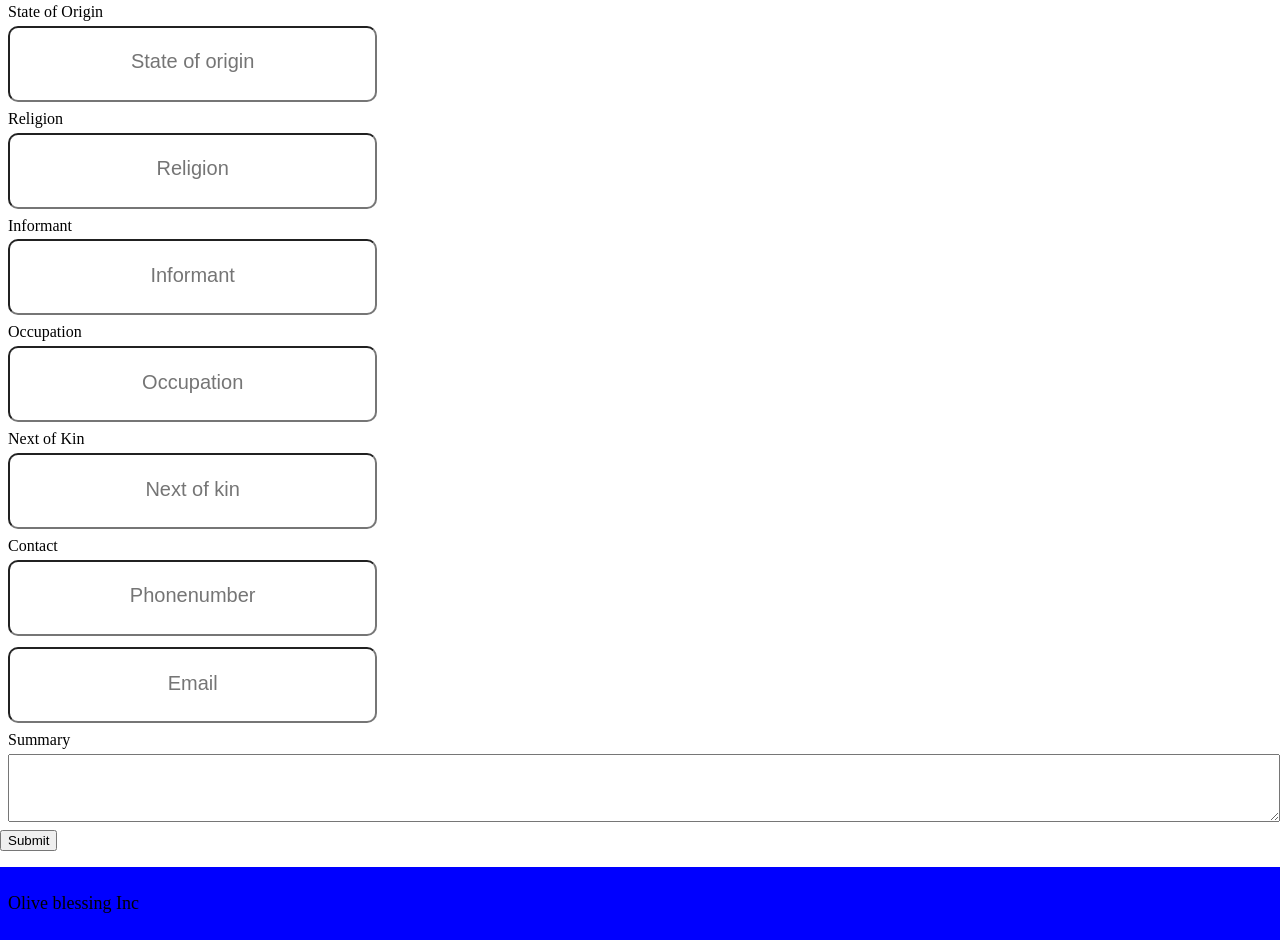
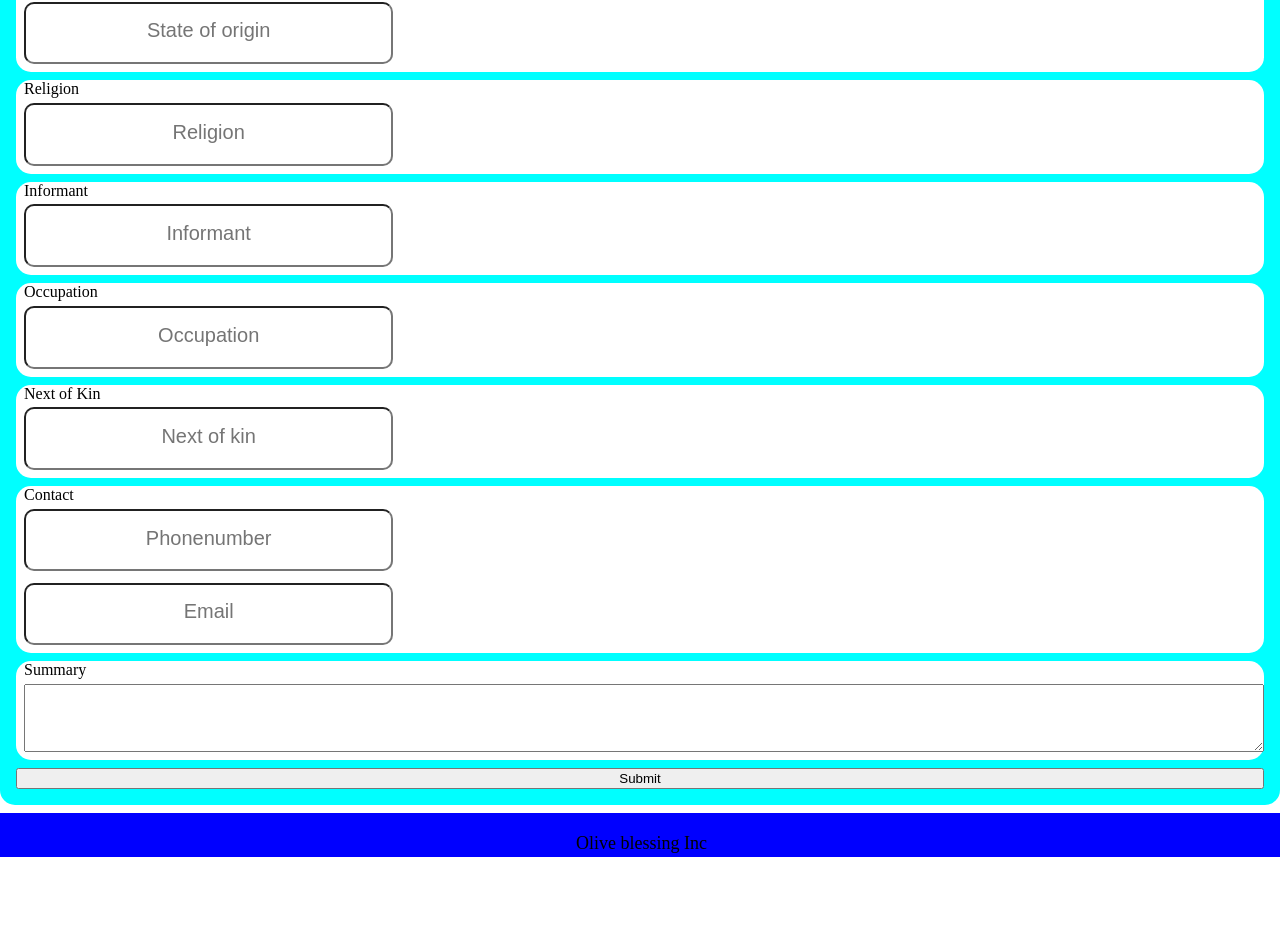
Before and after one commit to olive-blessings-HMS/HMS, a plain HTML site: page patientList.html in a window 1280 px wide. Shown: the part 705-1645 px from the top of the page. After the commit the page ends 1562 px from the top, so only its background shows below. Drawn offline with Linux system fonts and the light colour scheme.

Commit message:
some css fix

```diff
--- a/HMS.css
+++ b/HMS.css
@@ -1,7 +1,5 @@
 /* Homepage */
 html, body {
-    display: flex;
-    flex-direction: column;
     margin: 0;
     padding: 0;
 }
@@ -27,7 +25,6 @@
 
 .main {
     display: flex;
-    /* gap: 15vw; */
     margin-right: 4vw;
 }
 
@@ -81,7 +78,7 @@
 
 input {
     width: 25em;
-    height: 3em;
+    height: 2em;
     border-radius: 10px;
     padding: 1rem;
     margin-bottom: .5rem;
@@ -106,9 +103,12 @@
 footer {
     background-color:blue;
     width: 100%;
-    margin-top: 1rem;
-    padding: .5rem;
+    height: 2.5rem;
+    margin-top: 0.5rem;
+    padding: .1rem;
     font-size: large;
+    text-align: center;
+    align-items: center;
 }
 
 @media screen and (max-width: 500px) {
@@ -123,16 +123,16 @@
 /* patient registration */
 #patient-registration {
     display: grid;
-    gap: .5rem;
+    gap: .4rem;
     padding: .2em;
 }
 
-.required-details {
+#patient-details {
     display: grid;
     gap: .5em;
     background-color: aqua;
     border-radius: 15px;
-    padding: .5rem;
+    padding: 1rem;
 }
 
 .name-inputs {
@@ -141,7 +141,7 @@
 }
 
 .page-details {
-    margin-top: 1em;
+    margin-top: .5em;
     text-align: center;
     font-size: x-large;
 }
@@ -162,6 +162,7 @@
 select {
     width: 6rem;
     margin-bottom: .2rem;
+    padding: .2rem;
 }
 
 .summary textarea {
```
